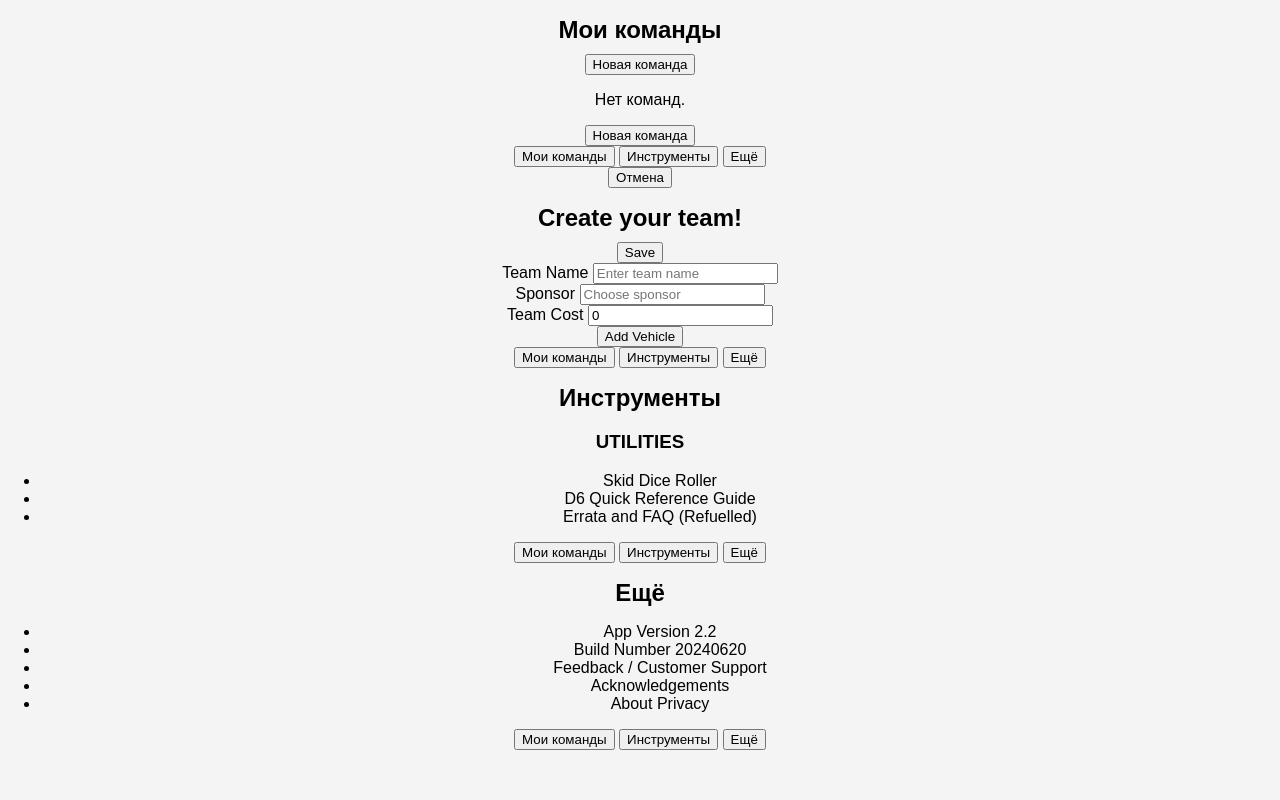
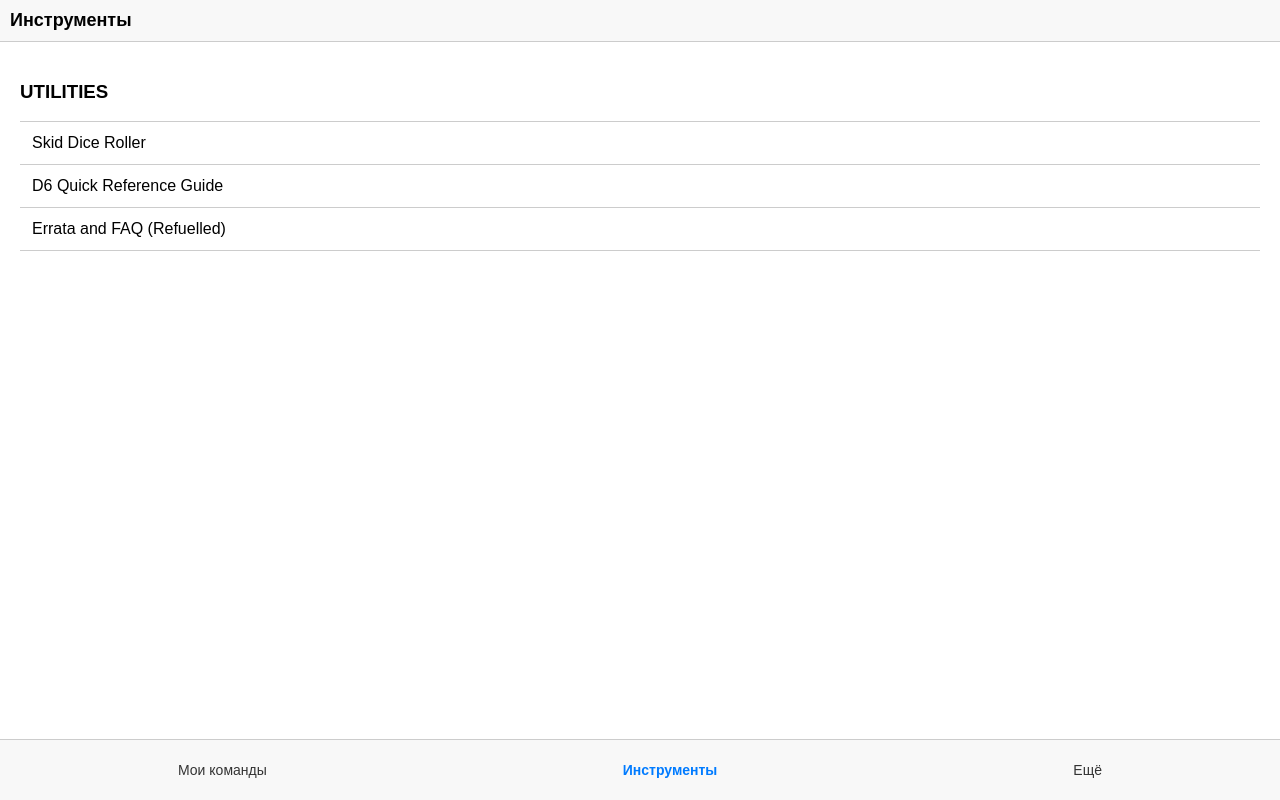
Before and after one commit to Vinni47/GT001_bot, a plain HTML site: page index.html in a window 1280 px wide. Both pictures are taken after a click on the button "Инструменты". Drawn offline with Linux system fonts and the light colour scheme.

Commit message:
Update style.css

```diff
--- a/style.css
+++ b/style.css
@@ -1,35 +1,118 @@
 body {
+  margin: 0; padding: 0;
   font-family: Arial, sans-serif;
-  margin: 0;
-  padding: 0;
-  text-align: center;
-  background-color: #f4f4f4;
 }
 
-#app {
-  max-width: 600px;
-  margin: 20px auto;
-  padding: 15px;
-  background-color: #fff;
-  border-radius: 8px;
-  box-shadow: 0 2px 5px rgba(0,0,0,0.2);
+.screen {
+  display: none;
+  width: 100%;
+  height: 100vh;
+  position: relative;
 }
 
-h1 {
-  font-size: 24px;
-  margin-bottom: 10px;
+.screen.active {
+  display: block;
 }
 
-#sendData {
-  padding: 10px 20px;
+/* Верхняя панель */
+.top-bar {
+  display: flex;
+  align-items: center;
+  justify-content: space-between;
+  background-color: #f8f8f8;
+  padding: 10px;
+  border-bottom: 1px solid #ccc;
+}
+.top-bar h1 {
+  margin: 0;
+  font-size: 18px;
+}
+.top-bar-btn {
+  background: none;
+  border: none;
+  color: #007bff;
   font-size: 16px;
-  border: none;
-  border-radius: 4px;
-  background-color: #007bff;
-  color: #fff;
   cursor: pointer;
 }
 
-#sendData:hover {
-  background-color: #0056b3;
+/* Нижняя панель */
+.bottom-nav {
+  display: flex;
+  justify-content: space-around;
+  align-items: center;
+  height: 60px;
+  border-top: 1px solid #ccc;
+  background-color: #f8f8f8;
+  position: absolute;
+  bottom: 0;
+  width: 100%;
 }
+.nav-btn {
+  background: none;
+  border: none;
+  font-size: 14px;
+  cursor: pointer;
+  color: #333;
+}
+.nav-btn.active {
+  color: #007bff;
+  font-weight: bold;
+}
+
+/* Контент */
+.main-content {
+  padding: 20px;
+  margin-bottom: 60px; /* чтобы не наезжать на bottom-nav */
+  text-align: left;
+}
+
+.no-teams-text {
+  text-align: center;
+  margin: 20px 0;
+}
+
+.link-button {
+  display: block;
+  margin: 0 auto;
+  background: none;
+  border: none;
+  color: #007bff;
+  font-size: 16px;
+  cursor: pointer;
+}
+
+/* Списки Tools / More */
+.simple-list {
+  list-style: none;
+  padding: 0;
+  margin: 0;
+  border-top: 1px solid #ccc;
+}
+.simple-list li {
+  padding: 12px;
+  border-bottom: 1px solid #ccc;
+  font-size: 16px;
+  display: flex;
+  justify-content: space-between;
+  align-items: center;
+}
+.list-value {
+  color: #666;
+  font-size: 14px;
+}
+
+/* Форма (Экран 2) */
+.form-group {
+  margin-bottom: 15px;
+}
+.form-group label {
+  font-weight: bold;
+  display: block;
+  margin-bottom: 5px;
+}
+.form-group input {
+  width: 100%;
+  font-size: 14px;
+  padding: 8px;
+  box-sizing: border-box;
+}
```
